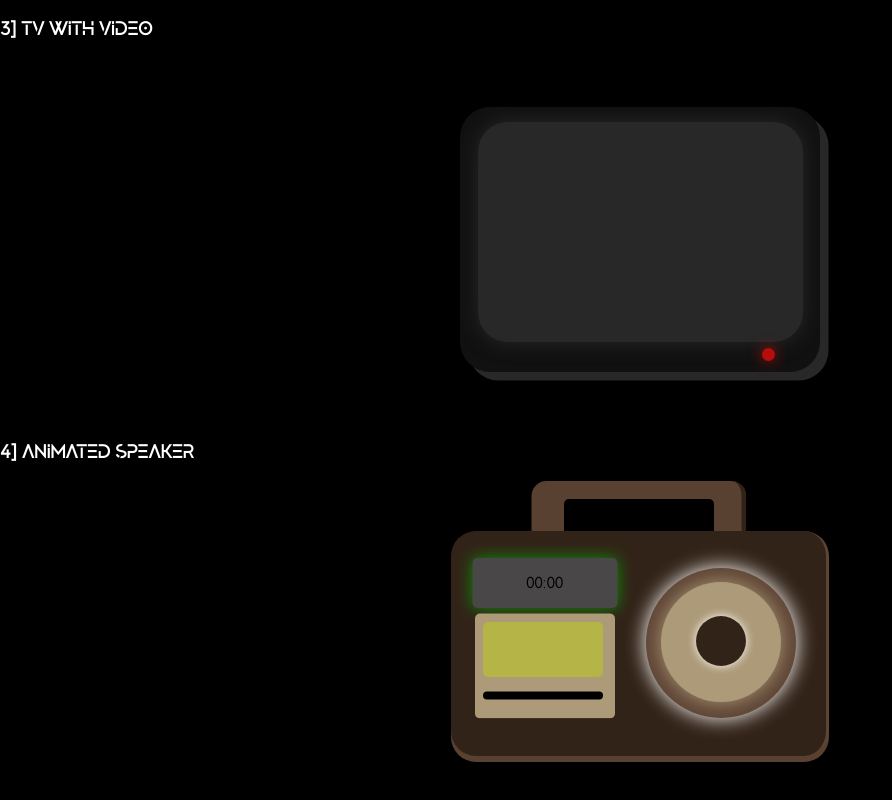
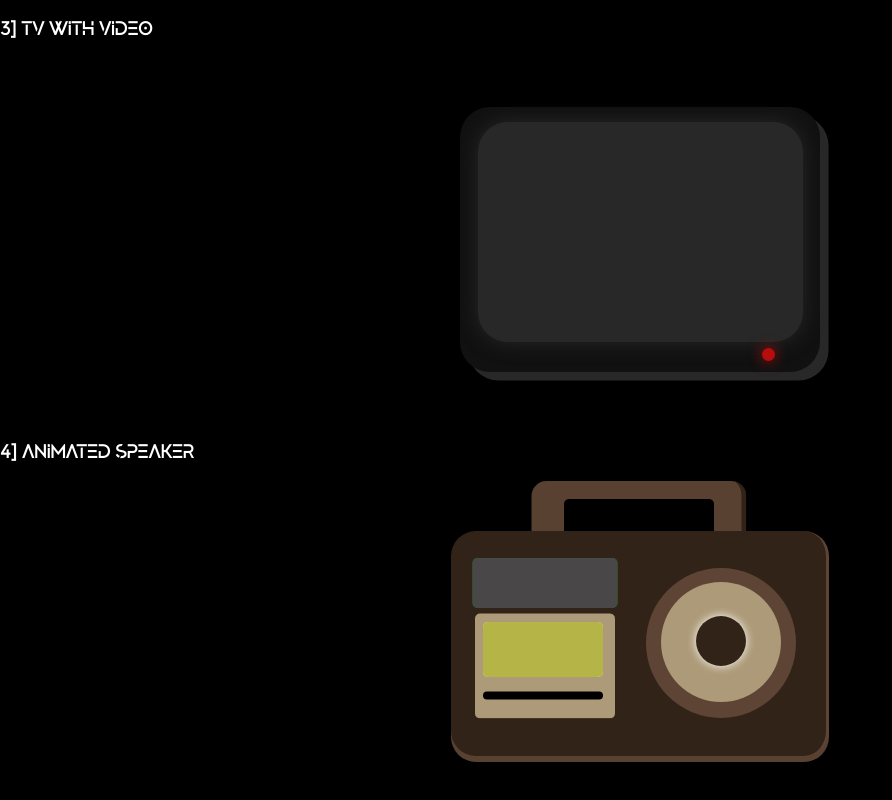
Before and after one commit to atharva-4/atharva-4.github.io, a plain HTML site: page css3/css3.html in a window 1280 px wide. Shown: the part 921-1721 px from the top of the page, without its empty margins (0-892 px from the left). Drawn offline with Linux system fonts and the light colour scheme; grey boxes are pictures that could not be loaded.

Commit message:
update style.css

```diff
--- a/css3/style.css
+++ b/css3/style.css
@@ -299,7 +299,7 @@ nav .list{
 
 /*Animated Speakers CSS*/
 
-.wall{
+#wall{
   background-color: #322318;
   width: 375px;
   height: 225px;
@@ -311,7 +311,7 @@ nav .list{
   box-shadow: 0px 6px 0px 0px #584131;
   border-right: 3px solid #5e4435;
 }
-.wall::before{
+#wall::before{
   content: '';
   position: absolute;
   top: -50px;
@@ -325,7 +325,7 @@ nav .list{
   z-index: -1;
   border-right: 5px solid #322318;
 }
-.wall::after{
+#wall::after{
   content: '';
   position: absolute;
   top: -32px;
@@ -338,22 +338,27 @@ nav .list{
   border-top-right-radius: 5px;
   z-index: -1;
 }
-.wall span{
+#name{
   position: absolute;
   color: black;
+  content-visibility: var(--content2, hidden);
+  font-family: Monospace;
+  font-size: 1.3rem;
   width: 145px;
   height: 50px;
   border-radius: 5px;
   background: #494747;
-  filter: drop-shadow(0 0 8px #0c8d07);
+  filter: drop-shadow(0 0 0px #0c8d07);
   left: 25%;
   top: 23%;
   transform: translate(-50%, -50%);
   display: grid;
   justify-content: center;
   align-items: center;
+  content: '';
+  transition: 0.6s;
 }
-.radio-btn{
+#radio-btn{
   position: absolute;
   width: 140px;
   height: 105px;
@@ -365,9 +370,15 @@ nav .list{
   transform: translate(-50%, -50%);
   border-right: 3px solid #ad9a78;
   border-bottom: 2px solid #ad9a78;
+  transition: 0.5s;
 }
-.radio-btn::before{
+#radio-btn::before{
   content: '';
+
+  display: flex;
+  color: black;
+  justify-content: center;
+  align-items: center;
   position: absolute;
   width: 120px;
   height: 55px;
@@ -375,11 +386,21 @@ nav .list{
   border: 0;
   left: 50%;
   top: 35%;
+  transition: 0.5s;
   transform: translate(-50%, -50%);
-  background: #b4b447;
-  /*filter: drop-shadow(0 0 20px #ffff99);*/
+  background-color: var(--background, #b4b447);
+  filter: var(--filter1, drop-shadow(0 0 0px #ffff99));
+  animation: var(--animation1, );
 }
-.radio-btn::after{
+@keyframes radio-fade{
+  0%, 100%{
+    filter: drop-shadow(0 0 20px #ffff99);
+  }
+  50%{
+    filter: drop-shadow(0 0 10px #ffff99);
+  }
+}
+#radio-btn::after{
   content: '';
   position: absolute;
   width: 120px;
@@ -391,7 +412,7 @@ nav .list{
   transform: translate(-50%, -50%);
   background: black;
 }
-.speaker{
+#speaker{
   position: absolute;
   left: 72%;
   transform: translate(-50%);
@@ -400,9 +421,10 @@ nav .list{
   border: 0;
   border-radius: 50%;
   background-color: #5e4435;
-  filter: drop-shadow(0 0 10px #fff);
+  animation-fill-mode: forwards;
+  animation: var(--animation2, );
 }
-.speaker::before{
+#speaker::before{
   content: '';
   position: absolute;
   left: 50%;
@@ -413,9 +435,21 @@ nav .list{
   border: 0;
   border-radius: 50%;
   background: #ad9a78;
-  filter: drop-shadow(0 0 10px #ad9a78);
+  animation: var(--animation2, );
+  animation-fill-mode: forwards;
 }
-.speaker::after{
+@keyframes speaker-fade{
+  0%, 100%{
+    filter: drop-shadow(0 0 0px #ad9a78);
+  }
+  20%, 80%{
+    filter: drop-shadow(0 0 5px #ad9a78);
+  }
+  40%, 60%{
+    filter: drop-shadow(0 0 10px #ad9a78);
+  }
+}
+#speaker::after{
   content: '';
   position: absolute;
   left: 50%;
```
